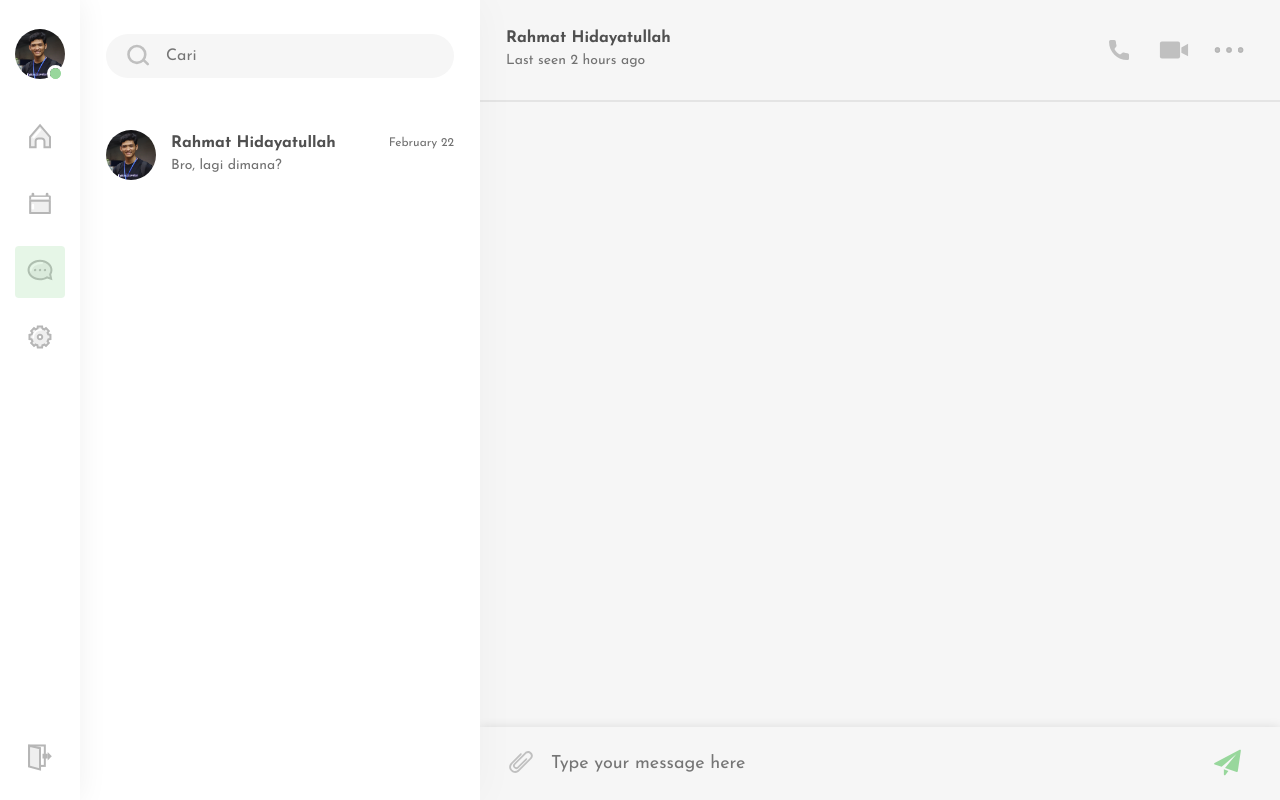
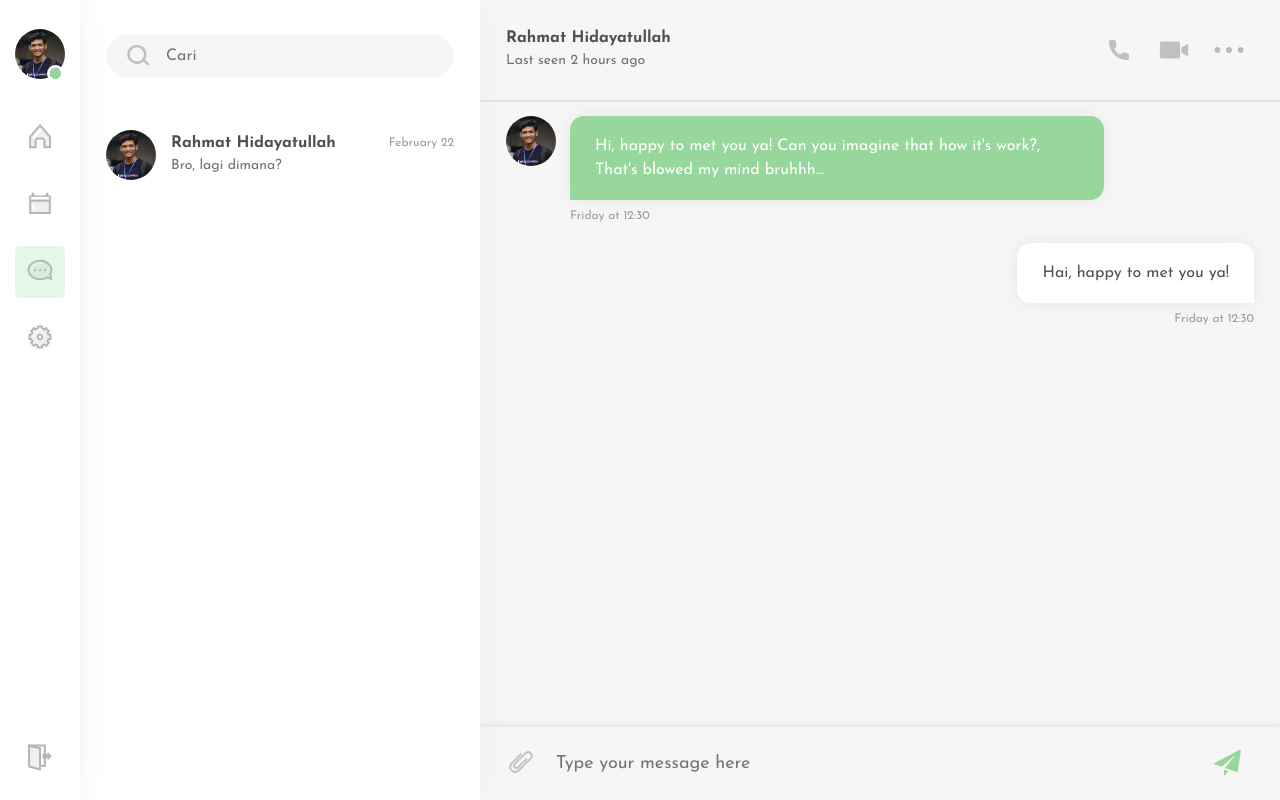
Before and after one commit to HiRahmat-Dev/realtimechat-vuejs, a Vue app: page / in a window 1280 px wide. Built offline with nearby package versions, Linux system fonts and the light colour scheme.

Commit message:
Finish chat bubbles

```diff
--- a/package.json
+++ b/package.json
@@ -10,6 +10,7 @@
   },
   "dependencies": {
     "core-js": "^3.6.4",
+    "firebase": "^7.14.2",
     "vue": "^2.6.11",
     "vue-router": "^3.1.6",
     "vuex": "^3.1.3"
--- a/src/components/ChatList.vue
+++ b/src/components/ChatList.vue
@@ -89,6 +89,7 @@ export default {
     span {
       margin-top: 2.5px;
       font-size: 12px;
+      color: #9b9b9b;
     }
   }
 }
--- a/src/views/Home.vue
+++ b/src/views/Home.vue
@@ -53,7 +53,38 @@
             <img src="@/assets/img/svg/menu-dot.svg">
           </div>
         </header>
-        <div class="chat-wrapper">
+        <div class="chat-wrapper gap">
+          <div class="message received-msg">
+            <div class="message-wrapper">
+              <div class="photo">
+                <img src="@/assets/img/sender.jpg">
+              </div>
+              <div class="message-info">
+                <div class="bubble-message">
+                  <p>Hi, happy to met you ya! Can you imagine that how it's work?, That's blowed my mind bruhhh...
+                  </p>
+                </div>
+                <div class="time-message">
+                  <span>Friday at 12:30</span>
+                </div>
+              </div>
+            </div>
+          </div>
+          <div class="message sent-msg">
+            <div class="message-wrapper">
+              <div class="photo">
+                <img src="@/assets/img/sender.jpg">
+              </div>
+              <div class="message-info">
+                <div class="bubble-message">
+                  <p>Hai, happy to met you ya!</p>
+                </div>
+                <div class="time-message">
+                  <span>Friday at 12:30</span>
+                </div>
+              </div>
+            </div>
+          </div>
         </div>
         <div class="input-chat gap">
           <div class="attachment">
@@ -120,7 +151,7 @@ header {
   align-items: center;
   width: 100%;
   height: 14vh;
-  color: rgb(114, 114, 114);
+  color: #727272;
 }
 nav header {
   justify-content: center;
@@ -203,7 +234,7 @@ main {
     display: flex;
     flex-direction: column;
     .user-name {
-      color: rgb(80, 80, 80);
+      color: #505050;
     }
     .chat-flash {
       height: 17px;
@@ -234,6 +265,76 @@ main {
   .chat-wrapper {
     height: 86vh;
     overflow: auto;
+    color: #9b9b9b;
+  }
+  .message {
+    display: flex;
+    flex-direction: column;
+    margin: 14px 0 20px;
+    width: 100%;
+    p {
+      line-height: 1.5;
+    }
+    .message-wrapper {
+      display: flex;
+      width: 80%;
+    }
+    .photo {
+      margin-right: 14px;
+    }
+    .message-info {
+      display: flex;
+      flex-direction: column;
+    }
+    .bubble-message {
+      padding: 18px 25px;
+      margin-bottom: 7px;
+      border-radius: 14px 14px 14px 0;
+      box-shadow: 0 0 20px rgba(0, 0, 0, 0.061);
+    }
+    .time-message {
+      span {
+        font-size: 12px;
+      }
+    }
+    &.received-msg {
+      align-items: flex-start;
+      .message-wrapper {
+        justify-content: flex-start;
+      }
+      .photo {
+        display: block;
+      }
+      .message-info {
+        align-items: flex-start;
+      }
+      .bubble-message {
+        border-radius: 14px 14px 14px 0;
+        background-color: #98D79C;
+        p {
+          color: #ffffff;
+        }
+      }
+    }
+    &.sent-msg {
+      align-items: flex-end;
+      .message-wrapper {
+        justify-content: flex-end;
+      }
+      .photo {
+        display: none;
+      }
+      .message-info {
+        align-items: flex-end;
+      }
+      .bubble-message {
+        border-radius: 14px 14px 0px 14px;
+        background-color: white;
+        p {
+          color: #505050;
+        }
+      }
+    }
   }
   .input-chat {
     margin-top: auto;
@@ -255,8 +356,9 @@ main {
         border: none;
         outline: none;
         width: 100%;
-        padding: 10px 50px 10px 15px;
+        padding: 10px 60px 10px 20px;
         font-size: 18px;
+        color:rgba(0, 0, 0, 0.721);
       }
       button {
         background-color: transparent;
```
Also changed, not shown: 1 other file (tests, documents, lock files or other folders).
